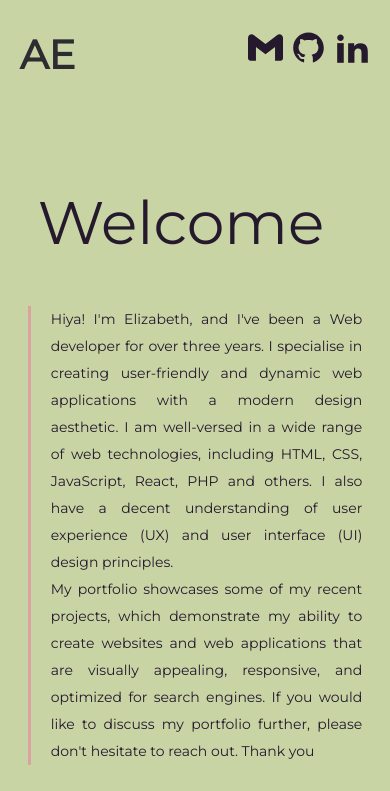
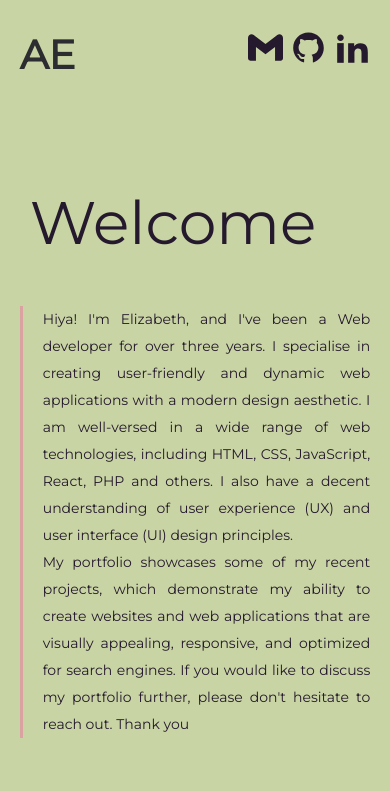
Before and after one commit to elizabethproj/stack-project, a React (Create React App) app: page / in a window 390 px wide. Shown: the top 791 px of the page. Built offline with nearby package versions, Linux system fonts and the light colour scheme.

Commit message:
Update Main.css

```diff
--- a/src/componenets/Main.css
+++ b/src/componenets/Main.css
@@ -31,6 +31,6 @@
     flex-flow: column;
     justify-content: center;
     margin: 30px 0;
-    padding-inline: 0.5rem;
+    padding-inline: 0;
   }
 }
```
